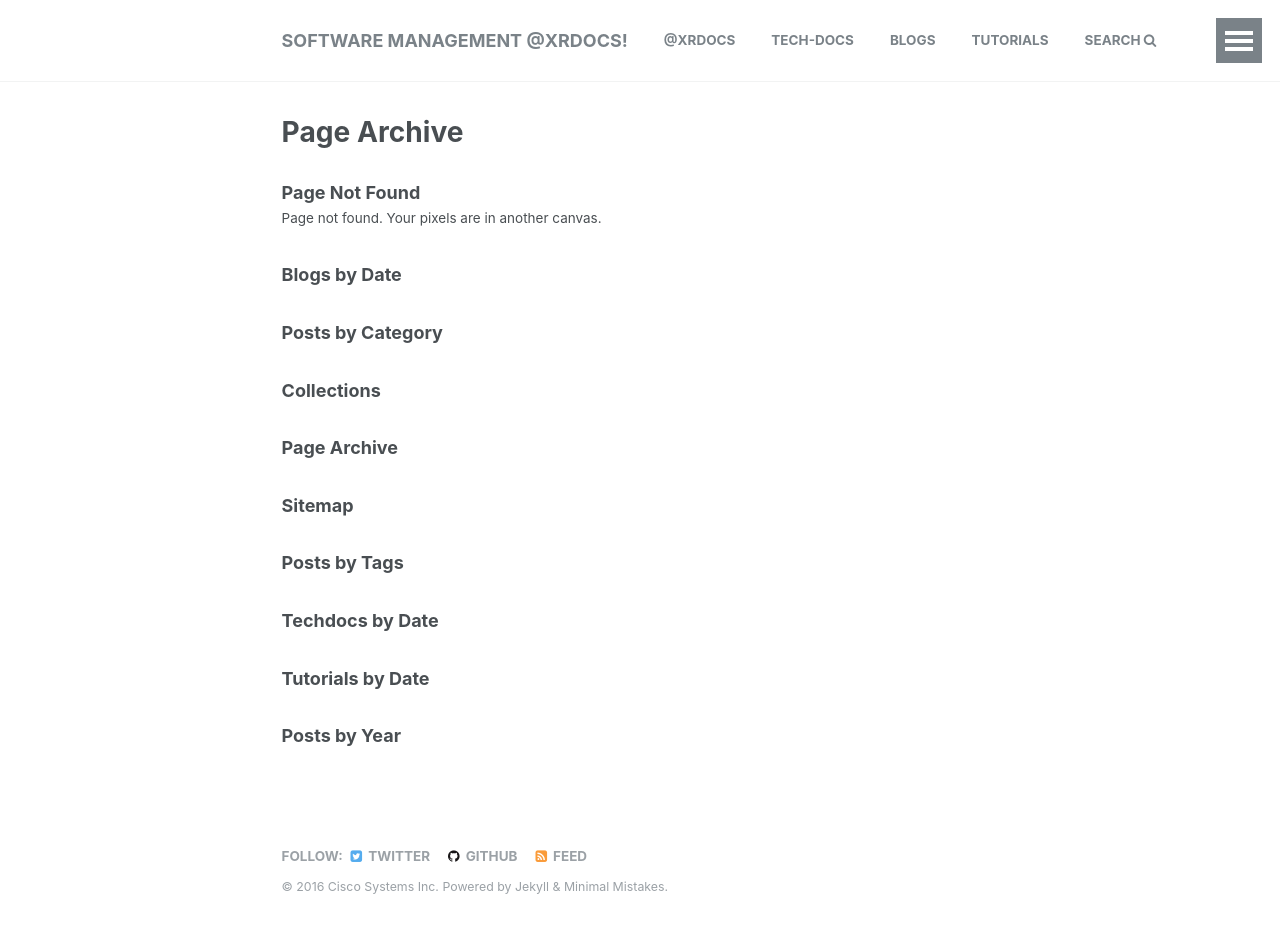
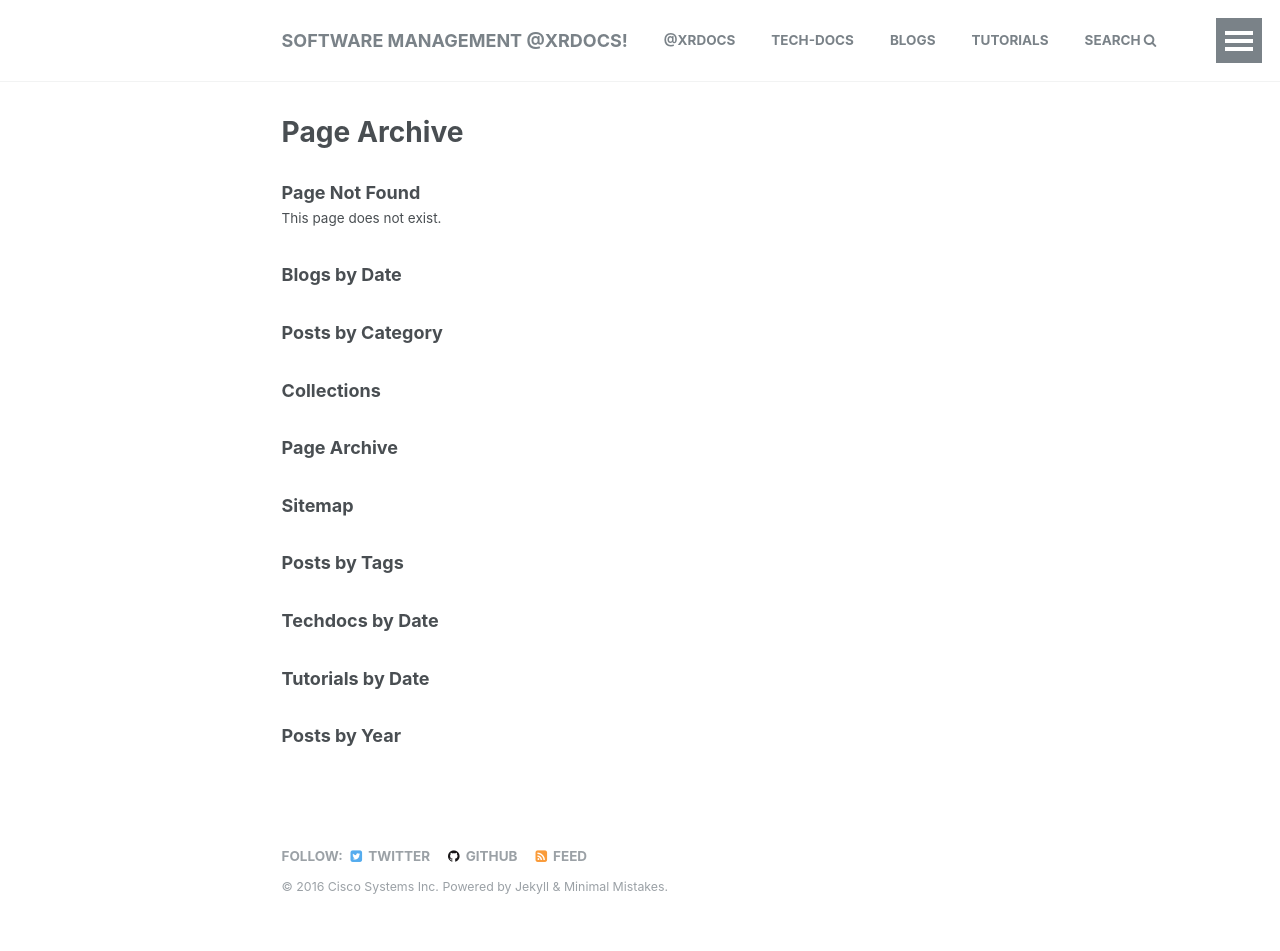
Before and after one commit to xrdocs/software-management, a Jekyll site: the page built from _pages/page-archive.html, in a window 1280 px wide. Built offline with Jekyll 4.4.1, drawn with Linux system fonts in a browser that asks for light colours.

Commit message:
Update 404.md

```diff
--- a/_pages/404.md
+++ b/_pages/404.md
@@ -1,6 +1,6 @@
 ---
 title: "Page Not Found"
-excerpt: "Page not found. Your pixels are in another canvas."
+excerpt: "This page does not exist."
 sitemap: false
 permalink: /404.html
 ---
```
